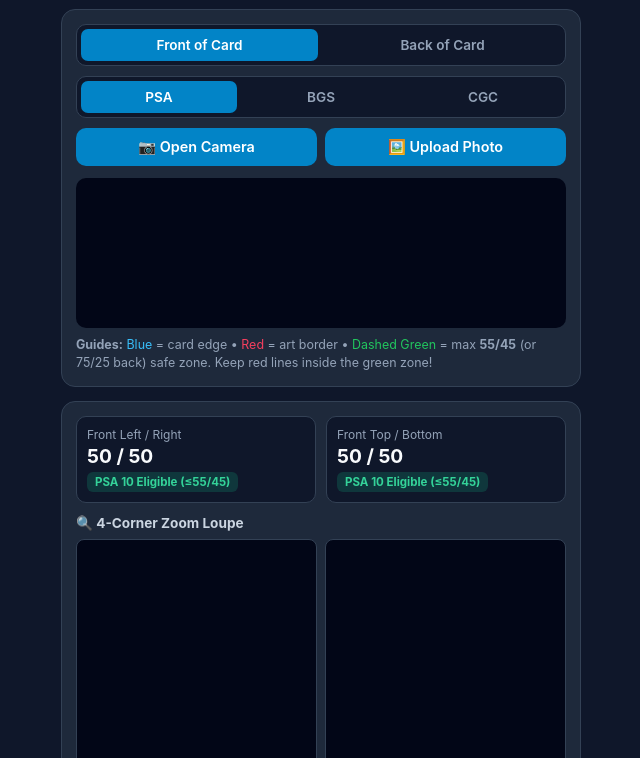
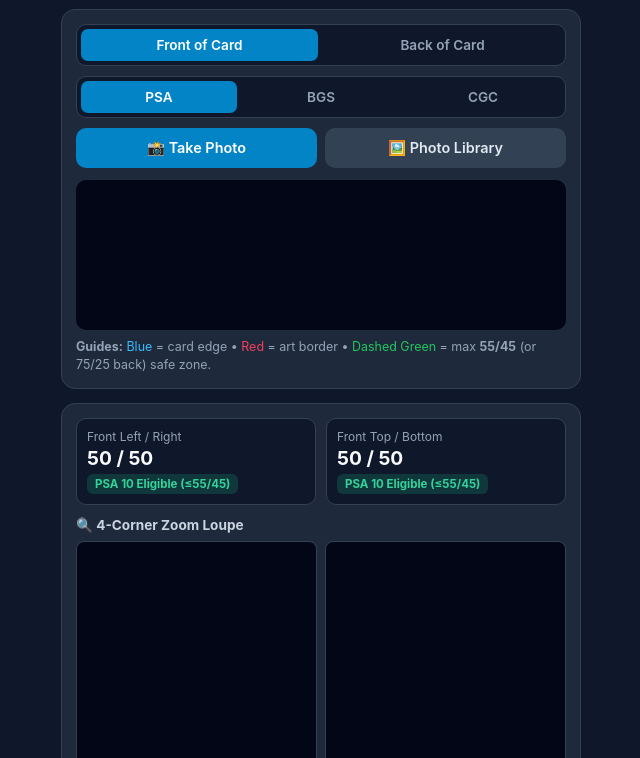
Before and after one commit to MiguelB28/TCG-Grader, a plain HTML site: page index.html in a window 1280 px wide. Shown: the part 42-800 px from the top of the page, without its empty margins (319-959 px from the left). Drawn offline with Linux system fonts and the light colour scheme.

Commit message:
Refactor button styles and update photo labels
Updated button styles and modified labels for photo actions.

```diff
--- a/index.html
+++ b/index.html
@@ -21,8 +21,8 @@
     .tab-btn { flex: 1; background: transparent; color: #94a3b8; border: none; padding: 8px; border-radius: 7px; font-weight: 600; font-size: 0.85rem; cursor: pointer; }
     .tab-btn.selected { background: #0284c7; color: #ffffff; }
     .controls { display: flex; gap: 8px; flex-wrap: wrap; margin-bottom: 12px; }
-    button.action, label.btn { flex: 1; min-width: 120px; background: #0284c7; color: white; border: none; padding: 10px 12px; border-radius: 10px; font-weight: 600; font-size: 0.9rem; text-align: center; cursor: pointer; }
-    button.secondary { background: #334155; color: #e2e8f0; }
+    button.action, label.btn { flex: 1; min-width: 120px; background: #0284c7; color: white; border: none; padding: 11px 12px; border-radius: 10px; font-weight: 600; font-size: 0.9rem; text-align: center; cursor: pointer; }
+    button.secondary, label.secondary { background: #334155; color: #e2e8f0; }
     button.snap { background: #10b981; }
     input[type="file"] { display: none; }
     .canvas-wrap { position: relative; width: 100%; background: #020617; border-radius: 10px; overflow: hidden; display: flex; justify-content: center; align-items: center; touch-action: none; }
@@ -73,20 +73,21 @@
     </div>
 
     <div class="controls">
-      <button class="action" id="startCamBtn">📷 Open Camera</button>
-      <button class="action snap" id="snapBtn" style="display:none;">📸 Snap Card</button>
+      <label class="btn">
+        📸 Take Photo
+        <input type="file" id="cameraInput" accept="image/*" capture="environment" />
+      </label>
       <label class="btn secondary">
-        🖼️ Upload Photo
+        🖼️ Photo Library
         <input type="file" id="uploadInput" accept="image/*" />
       </label>
     </div>
 
     <div class="canvas-wrap">
-      <video id="camera" autoplay playsinline></video>
       <canvas id="mainCanvas"></canvas>
     </div>
     <p class="tip">
-      <strong>Guides:</strong> <span style="color:#38bdf8;">Blue</span> = card edge • <span style="color:#f43f5e;">Red</span> = art border • <span style="color:#22c55e;">Dashed Green</span> = max <strong>55/45</strong> (or 75/25 back) safe zone. Keep red lines inside the green zone!
+      <strong>Guides:</strong> <span style="color:#38bdf8;">Blue</span> = card edge • <span style="color:#f43f5e;">Red</span> = art border • <span style="color:#22c55e;">Dashed Green</span> = max <strong>55/45</strong> (or 75/25 back) safe zone.
     </p>
   </div>
 
@@ -140,7 +141,6 @@
   <div class="card-box">
     <div class="section-title">🛡️ Grading Prep & Chase Packs</div>
     <div class="shop-links">
-      <!-- Replace # with your eBay Partner Network / TCGplayer affiliate links -->
       <a class="shop-btn" href="https://ebay.ca" target="_blank" rel="noopener">
         Card Saver 1 + Sleeves
         <span>PSA Submission Prep →</span>
@@ -163,3 +163,5 @@
       const ictx = iconCanvas.getContext('2d');
       ictx.fillStyle = '#0f172a'; ictx.fillRect(0, 0, 512, 512);
       ictx.strokeStyle = '#38bdf8'; ictx.lineWidth = 28; ictx.strokeRect(96, 56, 320, 400);
+      ictx.strokeStyle = '#22c55e'; ictx.lineWidth = 18; ictx.strokeRect(136, 96, 240, 320);
+      ictx.fillStyle = '#ffffff'; ictx.font = 'bold 76px sans-serif'; ictx.textAlign = 'center';
```
